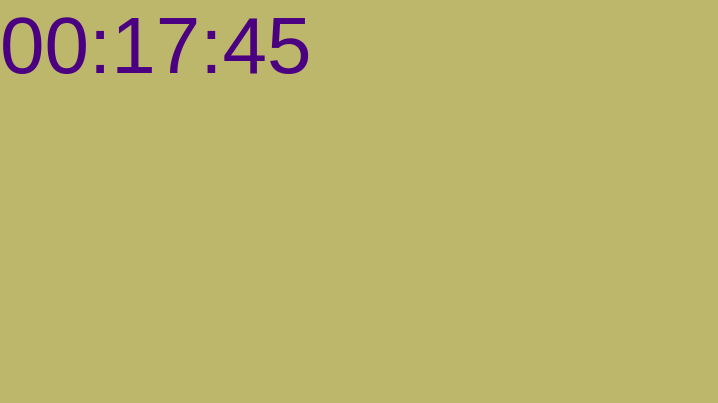
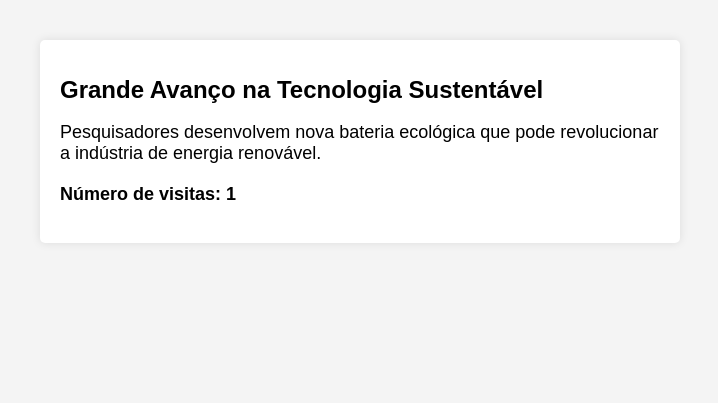
Before and after one commit to OsmarDJr/Exemplo_1, a plain HTML site: page index.html in a window 1280 px wide. Shown: the whole page, without its empty margins (0-718 px from the left). Drawn offline with Linux system fonts and the light colour scheme.

Commit message:
Update index.html

```diff
--- a/index.html
+++ b/index.html
@@ -1,51 +1,48 @@
 <!DOCTYPE html>
-<html lang="en">
+<html lang="pt-BR">
 <head>
     <meta charset="UTF-8">
-    <meta name="viewport" content="width=device-width, initial-scale=1.0, maximum-scale=1.0, user-scalable=0">
-    <title>Relógio Digital</title>
+    <meta name="viewport" content="width=device-width, initial-scale=1.0">
+    <title>Notícia</title>
     <style>
         body {
             font-family: Arial, sans-serif;
-            margin: 0;
-            padding: 0;
-            display: flex;
-            justify-content: left;
-            align-items: left;
-            height: 50vh;
-            background-color: #BDB76B;
+            margin: 20px;
+            padding: 20px;
+            background-color: #f4f4f4;
         }
-
-        #digital-clock {
-    	    font-size: 5em;
-            //color: #A9A9A9; /* Defina a cor desejada, como preto (#000) ou outra cor hexadecimal */
-	    color: #4B0082;
-	}
+        .container {
+            max-width: 600px;
+            background: white;
+            padding: 20px;
+            box-shadow: 0 0 10px rgba(0, 0, 0, 0.1);
+            border-radius: 5px;
+        }
+        h1 {
+            font-size: 24px;
+        }
+        p {
+            font-size: 18px;
+        }
+        .visits {
+            margin-top: 20px;
+            font-weight: bold;
+        }
     </style>
 </head>
 <body>
-    <div id="digital-clock"></div>
+    <div class="container">
+        <h1>Grande Avanço na Tecnologia Sustentável</h1>
+        <p>Pesquisadores desenvolvem nova bateria ecológica que pode revolucionar a indústria de energia renovável.</p>
+        <p class="visits">Número de visitas: <span id="visitCount">0</span></p>
+    </div>
+
     <script>
-        function updateDigitalClock() {
-            const now = new Date();
-
-            const hours = now.getHours();
-            const minutes = now.getMinutes();
-            const seconds = now.getSeconds();
-
-            const digitalClock = document.getElementById('digital-clock');
-            digitalClock.textContent = `${formatTime(hours)}:${formatTime(minutes)}:${formatTime(seconds)}`;
-        }
-
-        function formatTime(time) {
-            return time < 10 ? `0${time}` : time;
-        }
-
-        // Atualizar o relógio a cada segundo
-        setInterval(updateDigitalClock, 1000);
-
-        // Atualizar o relógio imediatamente ao carregar a página
-        updateDigitalClock();
+        // Obtém o número de visitas armazenado no localStorage
+        let visitCount = localStorage.getItem('visitCount') || 0;
+        visitCount++;
+        localStorage.setItem('visitCount', visitCount);
+        document.getElementById('visitCount').textContent = visitCount;
     </script>
 </body>
 </html>
```
